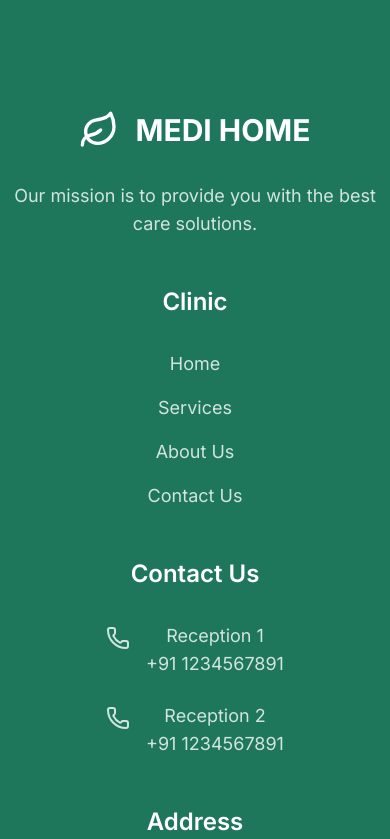
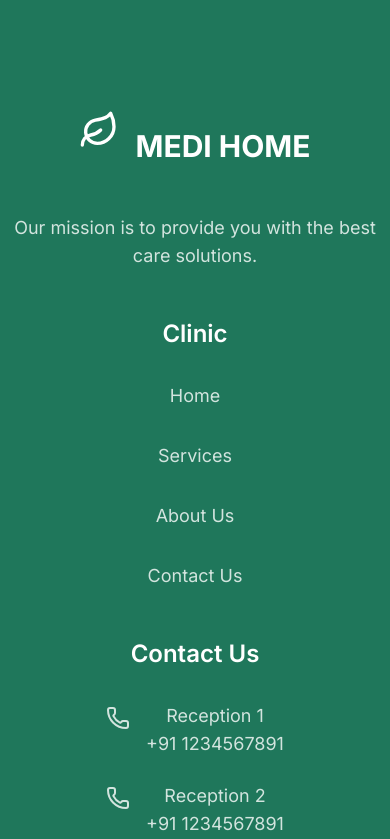
Before and after one commit to TishaKedar/medi-home, a React (Create React App) app: page / in a window 390 px wide. Shown: the part 5485-6324 px from the top of the page. Built offline with nearby package versions, Linux system fonts and the light colour scheme.

Commit message:
some fixes

```diff
--- a/src/pages/Contact.js
+++ b/src/pages/Contact.js
@@ -228,7 +228,7 @@ const Contact = () => {
 
               {/* Doctor Image */}
               <div className="relative mt-[300px] col-span-6 flex justify-end pl-4 -translate-x-25">
-  <div className="w-[350px] h-[350px] rounded-full overflow-hidden shadow-2xl border-8 border-white/40">
+  <div className="w-[350px] h-[350px] rounded-full overflow-hidden shadow-2xl">
     <img src="/assests/docp.png" className="w-full h-full object-cover" />
   </div>
 </div>
@@ -241,15 +241,23 @@ const Contact = () => {
 
       {/* ================= FOOTER CONTENT ================= */}
       <footer className="w-full text-white py-20 sm:py-28 lg:py-40 px-2 sm:px-3 lg:px-4 text-center sm:text-left">
+
   <div className="max-w-[1400px] mx-auto grid grid-cols-1 sm:grid-cols-2 lg:grid-cols-4 gap-12 sm:gap-16 lg:gap-20 place-items-center sm:place-items-start">
 
     {/* Brand */}
     <div className="flex flex-col items-center sm:items-start">
-      <div className="flex items-center gap-4 mb-8">
-        <Leaf className="w-10 h-10 sm:w-12 sm:h-12 lg:w-14 lg:h-14" />
-        <h3 className="text-3xl sm:text-4xl lg:text-5xl font-bold">MEDI HOME</h3>
-      </div>
-      <p className="text-lg sm:text-xl lg:text-2xl text-white/80">
+    <div className="flex items-center gap-4 mb-8">
+    <div className="flex items-center gap-4 mb-8"> <Leaf className="w-10 h-10 sm:w-12 sm:h-12 lg:w-16 lg:h-16" />  </div>
+
+  <h3 className="text-3xl sm:text-4xl lg:text-3xl font-bold whitespace-nowrap">
+  MEDI HOME
+</h3>
+
+</div>
+
+
+
+      <p className="text-lg sm:text-xl lg:text-1xl text-white/80">
         Our mission is to provide you with the best care solutions.
       </p>
     </div>
@@ -257,7 +265,8 @@ const Contact = () => {
     {/* Clinic Links */}
     <div className="flex flex-col items-center sm:items-start">
       <h4 className="text-2xl sm:text-3xl lg:text-4xl font-semibold mb-8">Clinic</h4>
-      <ul className="space-y-4 text-lg sm:text-xl lg:text-2xl text-white/80">
+
+      <ul className="space-y-8 text-lg sm:text-xl lg:text-3xl text-white/80">
         <li className="hover:text-white">Home</li>
         <li className="hover:text-white">Services</li>
         <li className="hover:text-white">About Us</li>
@@ -270,9 +279,11 @@ const Contact = () => {
       <h4 className="text-2xl sm:text-3xl lg:text-4xl font-semibold mb-8">
         Contact Us
       </h4>
-      <div className="space-y-6 text-lg sm:text-xl lg:text-2xl text-white/80">
+
+      <div className="space-y-6 text-lg sm:text-xl lg:text-3xl text-white/80">
+
         <div className="flex items-start gap-4">
-          <Phone className="w-6 h-6 sm:w-7 sm:h-7 lg:w-8 lg:h-8 mt-1" />
+          <Phone className="w-6 h-6 sm:w-7 sm:h-7 lg:w-10 lg:h-10 mt-1" />
           <div>
             <p>Reception 1</p>
             <p>+91 1234567891</p>
@@ -280,12 +291,13 @@ const Contact = () => {
         </div>
 
         <div className="flex items-start gap-4">
-          <Phone className="w-6 h-6 sm:w-7 sm:h-7 lg:w-8 lg:h-8 mt-1" />
+          <Phone className="w-6 h-6 sm:w-7 sm:h-7 lg:w-10 lg:h-10 mt-1" />
           <div>
             <p>Reception 2</p>
             <p>+91 1234567891</p>
           </div>
         </div>
+
       </div>
     </div>
 
@@ -294,7 +306,8 @@ const Contact = () => {
       <h4 className="text-2xl sm:text-3xl lg:text-4xl font-semibold mb-8">
         Address
       </h4>
-      <p className="text-lg sm:text-xl lg:text-2xl text-white/80">
+
+      <p className="text-lg sm:text-xl lg:text-3xl text-white/80">
         Medi Home,<br />
         Varacha,<br />
         Surat.
@@ -305,6 +318,7 @@ const Contact = () => {
 </footer>
 
 
+
     </section>
   );
 };
--- a/src/pages/Hero.js
+++ b/src/pages/Hero.js
@@ -159,7 +159,7 @@ export default function Hero() {
       </div>
 
       {/* --------- DESKTOP SERVICES --------- */}
-      <div className="hidden lg:block relative z-30 w-[80%] mx-auto px-4 -mt-32">
+      <div className="hidden lg:block relative z-30 w-[80%] mx-auto px-4 -mt-40">
         <h2 className="text-center text-2xl md:text-3xl lg:text-5xl font-bold text-black mb-6 md:mb-12 lg:mb-16 pt-12">
           SERVICES WE PROVIDE
         </h2>
@@ -193,7 +193,7 @@ export default function Hero() {
                 </p>
 
                 <div className="absolute bottom-4 left-1/2 -translate-x-1/2
-                                w-[180px] h-[180px]
+                                w-[200px] h-[200px]
                                 rounded-full overflow-hidden flex items-center justify-center bg-gray-300">
                   <img src={service.img} className="w-full h-full object-contain"/>
                 </div>
--- a/src/pages/Testimonial.js
+++ b/src/pages/Testimonial.js
@@ -98,7 +98,7 @@ export default function Testimonial() {
     .map((t, i) => (
       <div
         key={i}
-        className="scale-[0.85] -ml-6 first:ml-0"
+        className="scale-[0.95] -ml-1 first:ml-0"
       >
         <Card t={t} />
       </div>
```
